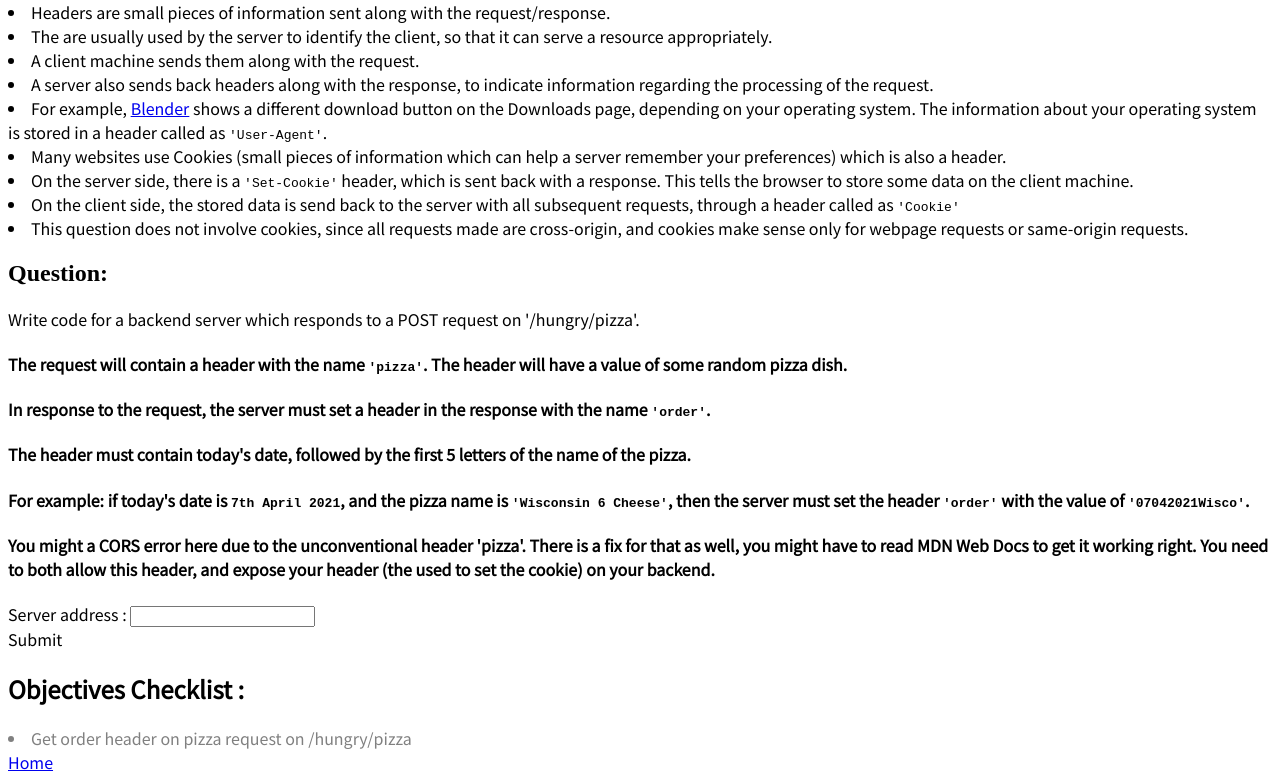
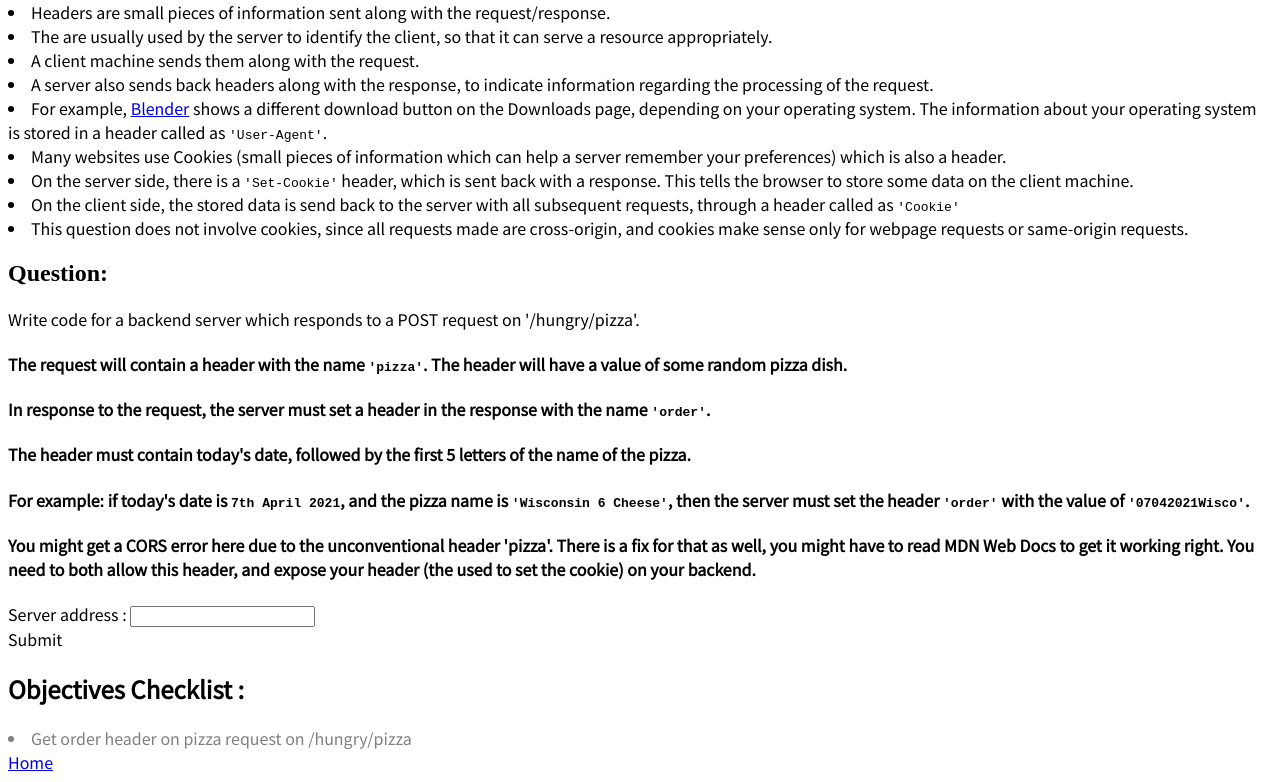
Before and after one commit to priyansh71/ctewebd, a website: page Questions/page3.html in a window 1280 px wide. Shown: the part 82-864 px from the top of the page. Drawn offline with Linux system fonts and the light colour scheme.

Commit message:
fix typo in last instruction

```diff
--- a/Questions/page3.html
+++ b/Questions/page3.html
@@ -124,7 +124,7 @@
     </h4>
 
     <h4>
-      You might a CORS error here due to the unconventional header 'pizza'.
+      You might get a CORS error here due to the unconventional header 'pizza'.
       There is a fix for that as well, you might have to read MDN Web Docs to
       get it working right. You need to both allow this header, and expose your
       header (the used to set the cookie) on your backend.
```
